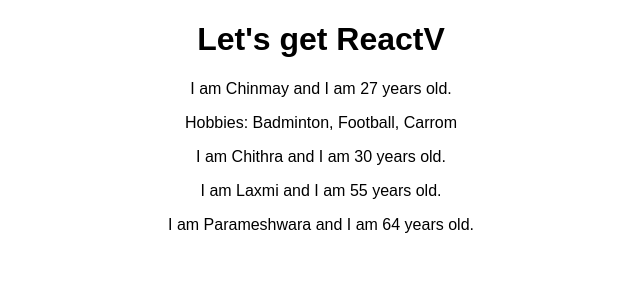
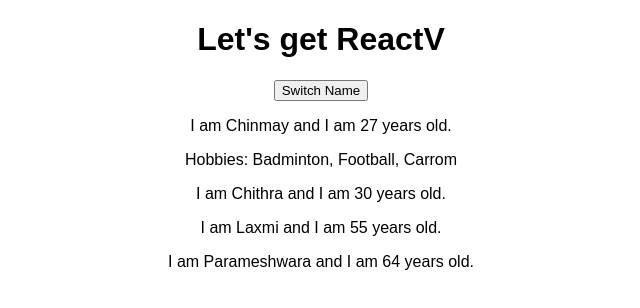
Before and after one commit to chinmaybhat1/react-complete-guide, a React (Create React App) app: page / in a window 1280 px wide. Shown: the top 308 px of the page, without its empty margins (319-959 px from the left). Built offline with nearby package versions, Linux system fonts and the light colour scheme.

Commit message:
EventHandler in React

```diff
--- a/src/App.js
+++ b/src/App.js
@@ -3,6 +3,7 @@ import './App.css';
 import Person from './Person/Person';
 
 class App extends Component {
+
   state = {
     persons: [
       {name:"Chinmay", age:27},
@@ -11,10 +12,16 @@ class App extends Component {
       {name:"Parameshwara", age:64}
     ]
   }
+
+  switchNameHandler = () => {
+    console.log("Switch name handler called");
+  }
+
   render() {
     return (
       <div className="App">
         <h1>Let's get ReactV</h1>
+        <button onClick={this.switchNameHandler}>Switch Name</button>
         <Person name={this.state.persons[0].name} age={this.state.persons[0].age}>Hobbies: Badminton, Football, Carrom</Person>
         <Person name={this.state.persons[1].name} age={this.state.persons[1].age}/>
         <Person name={this.state.persons[2].name} age={this.state.persons[2].age}/>
```
